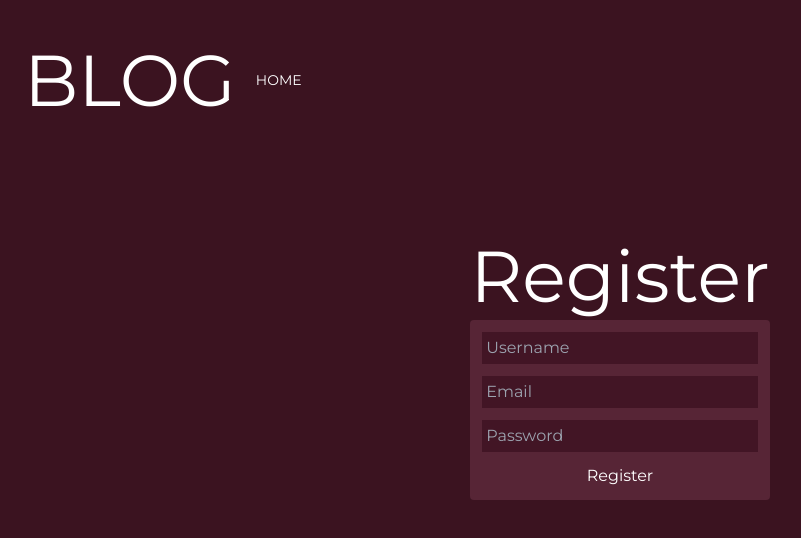
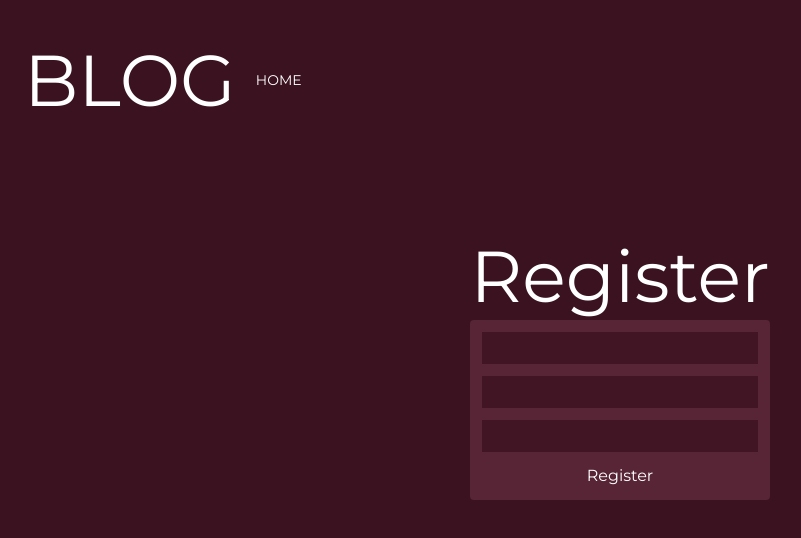
Before and after one commit to chomnr/Blog-old, a Next.js app in the folder packages/client/blog-front/: page /register in a window 1280 px wide. Shown: the top 538 px of the page, without its empty margins (20-821 px from the left). Built offline with nearby package versions, Linux system fonts and the light colour scheme.

Commit message:
fixed redirect issue cant redirect from server.

```diff
--- a/packages/client/blog-front/app/register/page.tsx
+++ b/packages/client/blog-front/app/register/page.tsx
@@ -1,21 +1,115 @@
-import Image from 'next/image'
+'use client';
+
 import { Metadata } from 'next'
-
-export const metadata: Metadata = {
-    title: 'Register',
-    description: 'Register your account',
-  }
+import { useState } from 'react';
+import { useRouter } from 'next/router';
 
 export default function Page() {
+
+   let url = "http://localhost:8000/api/user/create"
+   const [formData, setFormData] = useState({
+      username: '',
+      email: '',
+      password: ''
+   })
+
+    const handleSubmit = async (event: any) => {
+      event.preventDefault();
+      let res = await fetch(url, {
+          method: "POST",
+          headers: {
+            'Content-Type': 'application/json',
+          },
+          body: JSON.stringify(formData),
+        });
+        let data = await res.json();
+        if (res.status === 200) {
+          console.log("Success: " + data["message"])
+          window.location.href = "/";
+        } else {
+          console.log("Failed: " + data["message"])
+        }
+    };
+
+
+
   return (
     <>
     <div className='text-7xl mb-2 text-center'>Register</div>
-    <form className="flex flex-col bg-[#572536] space-y-3 p-3 rounded">
-        <input className='p-1 bg-[#421525]' type='username' placeholder='Username'></input>
-        <input className='p-1 bg-[#421525]' type='email' placeholder='Email'></input>
-        <input className='p-1 bg-[#421525]' type='password' placeholder='Password'></input>
+    <form className="flex flex-col bg-[#572536] space-y-3 p-3 rounded" onSubmit={handleSubmit}>
+        <input className='p-1 bg-[#421525]' type='username' value={formData.username} onChange={(e) => setFormData({ ...formData, username: e.target.value })}></input>
+        <input className='p-1 bg-[#421525]' type='email' value={formData.email} onChange={(e) => setFormData({ ...formData, email: e.target.value })}></input>
+        <input className='p-1 bg-[#421525]' type='password' value={formData.password} onChange={(e) => setFormData({ ...formData, password: e.target.value })}></input>
         <button>Register</button>
     </form>
     </>
   )
 }
+
+/*
+export const metadata: Metadata = {
+    title: 'Register',
+    description: 'Register your account',
+}
+
+export default function Page() {
+
+  const [formData, setFormData] = useState({
+    username: '',
+    email: '',
+    password: ''
+  })
+
+  };
+
+  return (
+    <>
+    <div className='text-7xl mb-2 text-center'>Register</div>
+    <form className="flex flex-col bg-[#572536] space-y-3 p-3 rounded" onSubmit={handleSubmit}>
+        <input className='p-1 bg-[#421525]' type='username' value={username} onChange={(e) => setUsername(e.target.value)}></input>
+        <input className='p-1 bg-[#421525]' type='email' value={email} onChange={(e) => setEmail(e.target.value)}></input>
+        <input className='p-1 bg-[#421525]' type='password' value={password} onChange={(e) => setPassword(e.target.value)}></input>
+        <button>Register</button>
+        <div className="message">{message ? <p>{message}</p> : null}</div>
+    </form>
+    </>
+  )
+}
+*/
+
+ /*()
+  const [username, setUsername] = useState("");
+  const [email, setEmail] = useState("");
+  const [password, setPassword] = useState("");
+  const [message, setMessage] = useState("");
+  const router = useRouter();
+
+  let handleSubmit = async (e: { preventDefault: () => void }) => {
+    e.preventDefault();
+    try {
+      let res = await fetch("http://localhost:8000/api/user/create", {
+        method: "POST",
+        headers: {
+          'Content-Type': 'application/json',
+        },
+        body: JSON.stringify({
+          username: username,
+          email: email,
+          password: password
+        }),
+      });
+      let resJson = await res.json();
+      router.push('/login');
+
+      if (res.status === 200) {
+        setUsername("");
+        setEmail("");
+        setPassword("");
+        setMessage("User created successfully");
+      } else {
+        setMessage(resJson["message"]);
+      }
+    } catch (err) {
+      console.log(err);
+    }
+    */
```
